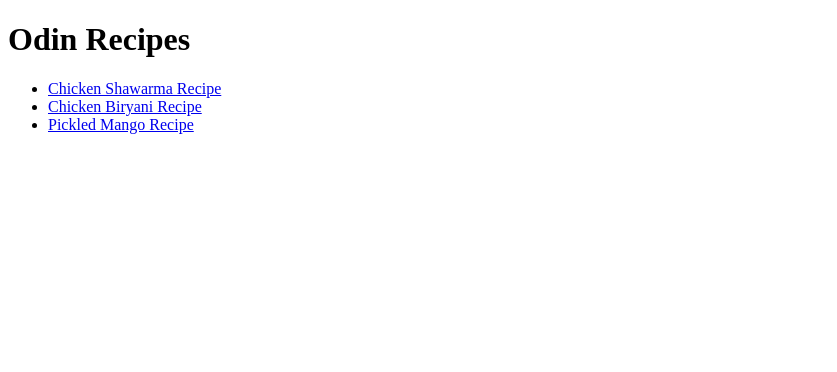
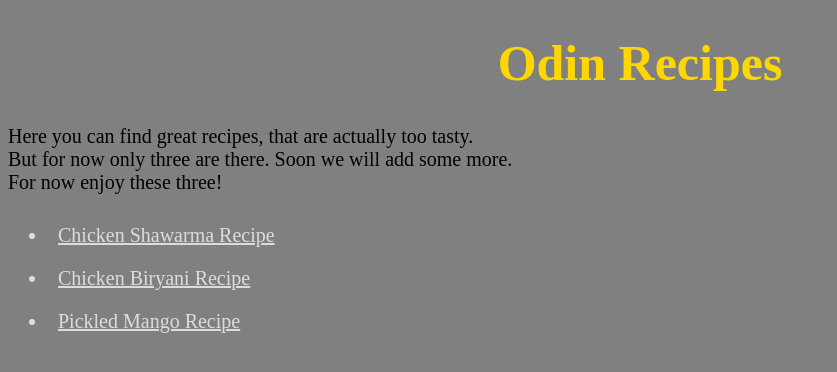
Before and after one commit to abhi-065/odin-recipes, a plain HTML site: page index.html in a window 1280 px wide. Shown: the whole page, without its empty margins (0-837 px from the left). Drawn offline with Linux system fonts and the light colour scheme.

Commit message:
Small changes in styling

```diff
--- a/index.html
+++ b/index.html
@@ -3,13 +3,15 @@
     <head>
         <meta charset="UTF-8">
         <title>Odin Recipes</title>
+        <link rel="stylesheet" href="styles.css">
     </head>
     <body>
         <h1>Odin Recipes</h1>
+        <p>Here you can find great recipes, that are actually too tasty.<br>But for now only three are there. Soon we will add some more.<br>For now enjoy these three!</p>
         <ul>
-            <li><a href="recipes/shawarma.html">Chicken Shawarma Recipe</a></li>
-            <li><a href="recipes/biryani.html">Chicken Biryani Recipe</a></li>
-            <li><a href="recipes/pickledmango.html">Pickled Mango Recipe</a></li>
+            <li><a class="recipes" href="recipes/shawarma.html">Chicken Shawarma Recipe</a></li>
+            <li><a class="recipes" href="recipes/biryani.html">Chicken Biryani Recipe</a></li>
+            <li><a class="recipes" href="recipes/pickledmango.html">Pickled Mango Recipe</a></li>
           </ul>
     </body>
 </html>
--- /dev/null
+++ b/styles.css
@@ -0,0 +1,28 @@
+* {
+    font-size: 20px;
+}
+
+body {
+    background-color: grey;
+}
+
+p {
+    color: black;
+}
+
+li {
+    color: gainsboro;
+    border: 10px solid gray;
+
+}
+
+.recipes {
+    color: gainsboro;
+}
+
+h1 {
+    color: gold;
+    font-weight: 800;
+    text-align: center;
+    font-size: 50px;
+}
```
